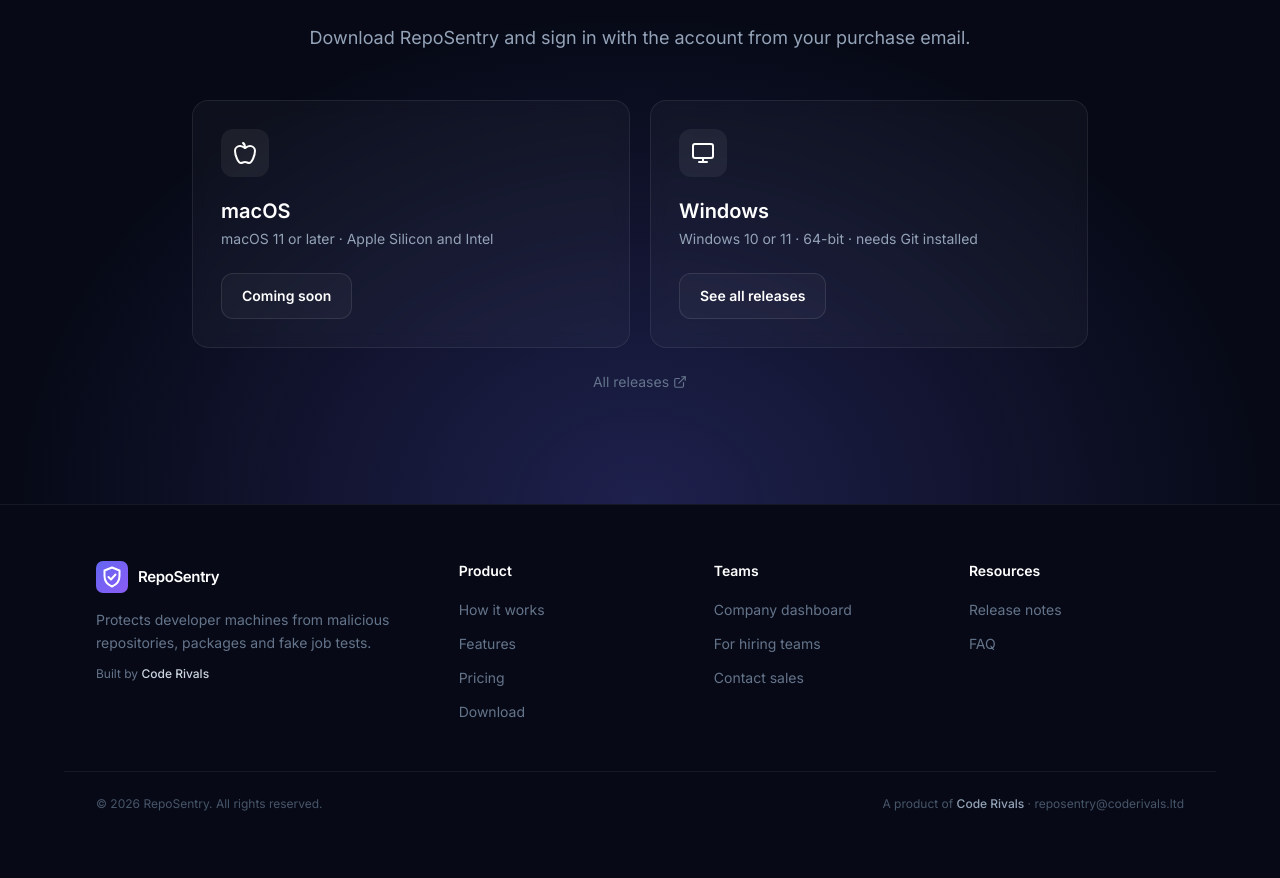
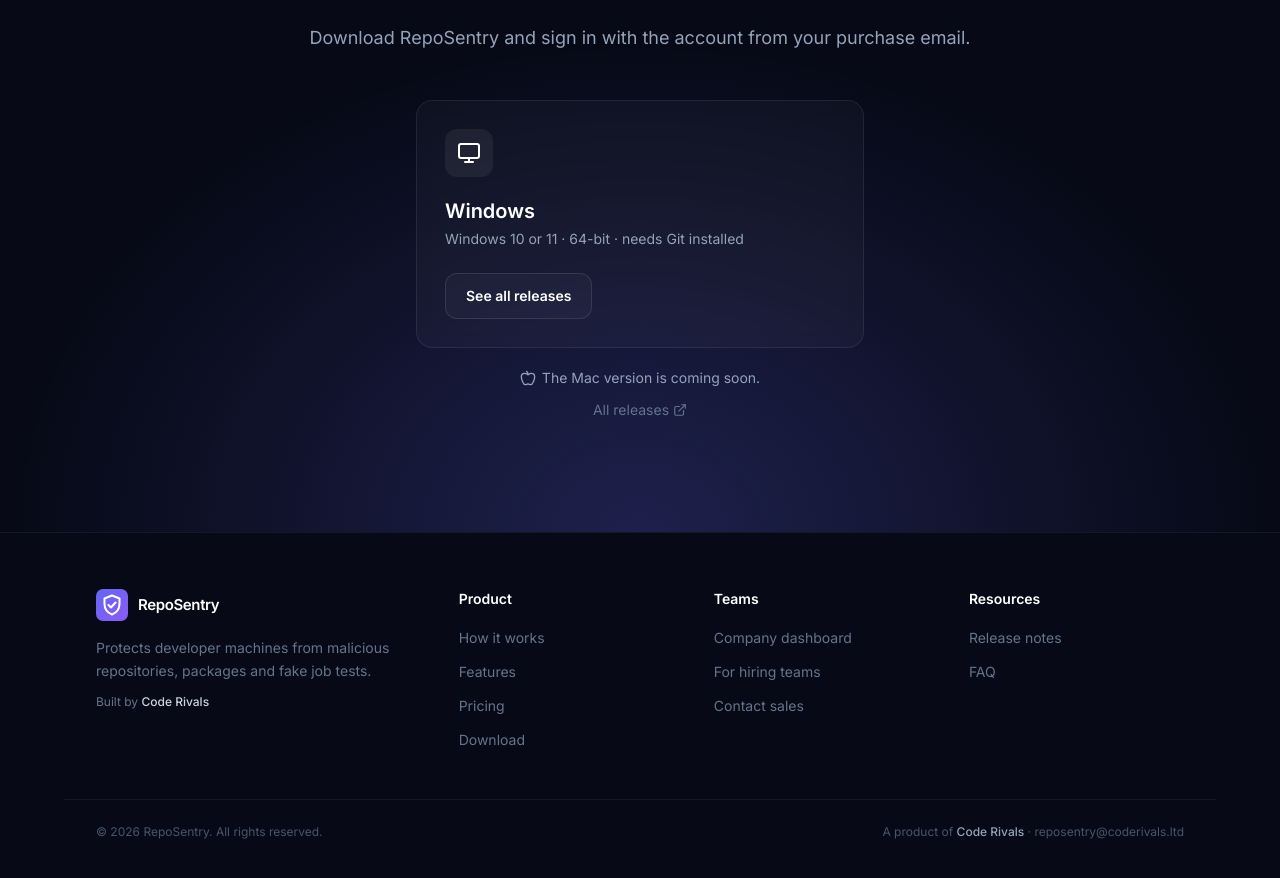
Before and after one commit to AHAdd40451/reposentry-releases, a Next.js app: page / in a window 1280 px wide. Shown: the part 7603-8481 px from the top of the page. Built offline with nearby package versions, Linux system fonts and the light colour scheme; no server answers.

Commit message:
Download: Windows only, with a one-line note that the Mac version is coming soon

```diff
--- a/components/Download.tsx
+++ b/components/Download.tsx
@@ -62,30 +62,21 @@ export function DownloadPanel() {
   const [os, setOs] = useState<OS>('other');
   useEffect(() => setOs(detectOS()), []);
 
+  // Only Windows for now; the Mac app comes back once it's signed with Apple.
   const cards = [
-    {
-      id: 'mac' as const,
-      icon: Apple,
-      title: 'macOS',
-      note: 'macOS 11 or later · Apple Silicon and Intel',
-      main: null,
-      soon: true,
-      alt: null,
-    },
     {
       id: 'windows' as const,
       icon: Monitor,
       title: 'Windows',
       note: 'Windows 10 or 11 · 64-bit · needs Git installed',
       main: exe && { label: 'Download installer (.exe)', a: exe },
-      soon: false,
       alt: msi && { label: '.msi for IT deployment', a: msi },
     },
   ];
 
   return (
     <div>
-      <div className="grid gap-5 md:grid-cols-2">
+      <div className="mx-auto grid max-w-md gap-5">
         {cards.map((c) => (
           <div key={c.id} className={`glass relative p-7 ${os === c.id ? 'ring-1 ring-brand-400/50' : ''}`}>
             {os === c.id && <span className="absolute right-5 top-5 rounded-full bg-brand-500/15 px-2.5 py-1 text-[11px] font-medium text-brand-300">Your computer</span>}
@@ -93,9 +84,7 @@ export function DownloadPanel() {
             <h3 className="mt-5 text-xl font-semibold text-white">{c.title}</h3>
             <p className="mt-1 text-sm text-slate-400">{c.note}</p>
             <div className="mt-6 flex flex-wrap items-center gap-3">
-              {c.soon ? (
-                <span className="btn-ghost cursor-default">Coming soon</span>
-              ) : c.main ? (
+              {c.main ? (
                 <a href={c.main.a.browser_download_url} className="btn-primary"><DownloadIcon className="h-4 w-4" />{c.main.label}</a>
               ) : (
                 <a href={RELEASES_PAGE} className="btn-ghost">{failed ? 'See all releases' : release ? 'Coming soon' : 'Loading…'}</a>
@@ -106,7 +95,8 @@ export function DownloadPanel() {
           </div>
         ))}
       </div>
-      <p className="mt-6 flex flex-wrap items-center justify-center gap-x-2 text-center text-sm text-slate-500">
+      <p className="mt-5 flex items-center justify-center gap-1.5 text-center text-sm text-slate-400"><Apple className="h-4 w-4" />The Mac version is coming soon.</p>
+      <p className="mt-3 flex flex-wrap items-center justify-center gap-x-2 text-center text-sm text-slate-500">
         {release ? <>Version {release.tag_name.replace(/^v/, '')} · released {new Date(release.published_at).toLocaleDateString(undefined, { day: 'numeric', month: 'short', year: 'numeric' })} ·</> : null}
         <a href={RELEASES_PAGE} className="inline-flex items-center gap-1 hover:text-white">All releases <ExternalLink className="h-3.5 w-3.5" /></a>
       </p>
```
